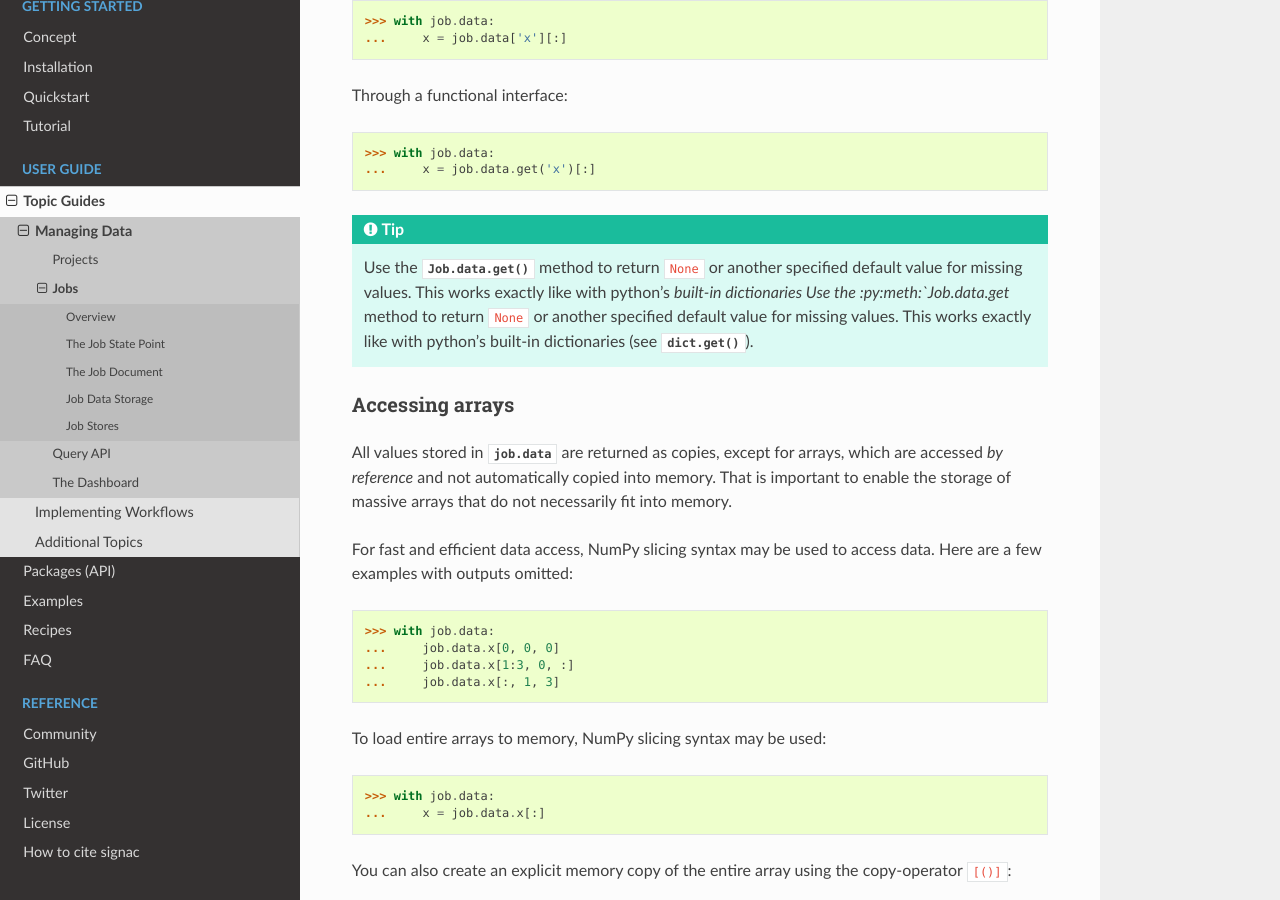
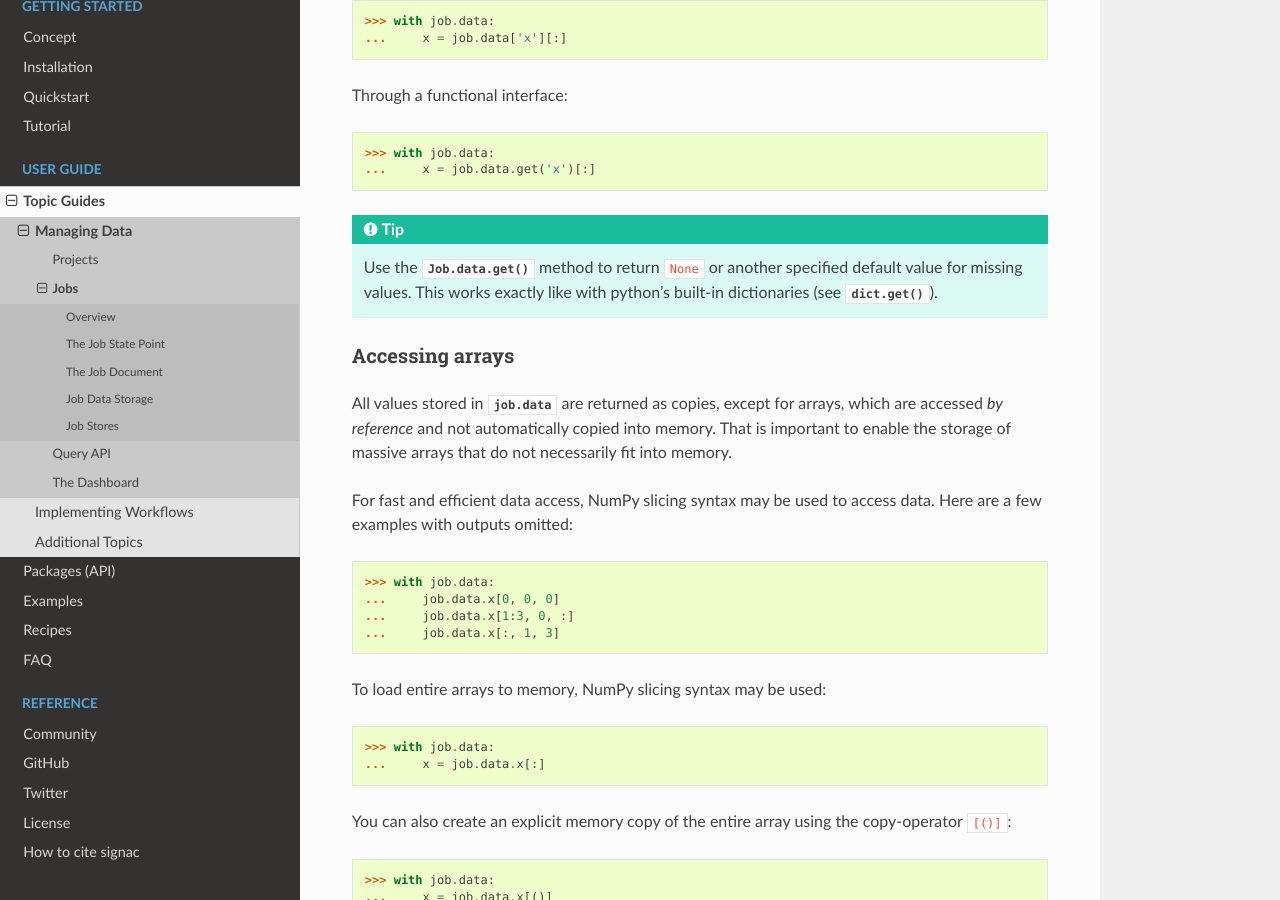
Before and after one commit to glotzerlab/signac-docs, a Sphinx documentation site: the page built from docs/source/jobs.rst, in a window 1280 px wide and 900 px high, scrolled down 6245 px. Built offline with Sphinx 7.4.7 and the Read the Docs theme 2.0.0, drawn with Linux system fonts in a browser that asks for light colours.

Commit message:
Tip copy and paste error

```diff
--- a/docs/source/jobs.rst
+++ b/docs/source/jobs.rst
@@ -289,7 +289,7 @@
 
 .. tip::
 
-     Use the :py:meth:`Job.data.get` method to return ``None`` or another specified default value for missing values. This works exactly like with python's `built-in dictionaries      Use the :py:meth:`Job.data.get` method to return ``None`` or another specified default value for missing values. This works exactly like with python's built-in dictionaries (see :py:meth:`dict.get`).
+     Use the :py:meth:`Job.data.get` method to return ``None`` or another specified default value for missing values. This works exactly like with python's built-in dictionaries (see :py:meth:`dict.get`).
 
 Accessing arrays
 ----------------
```
